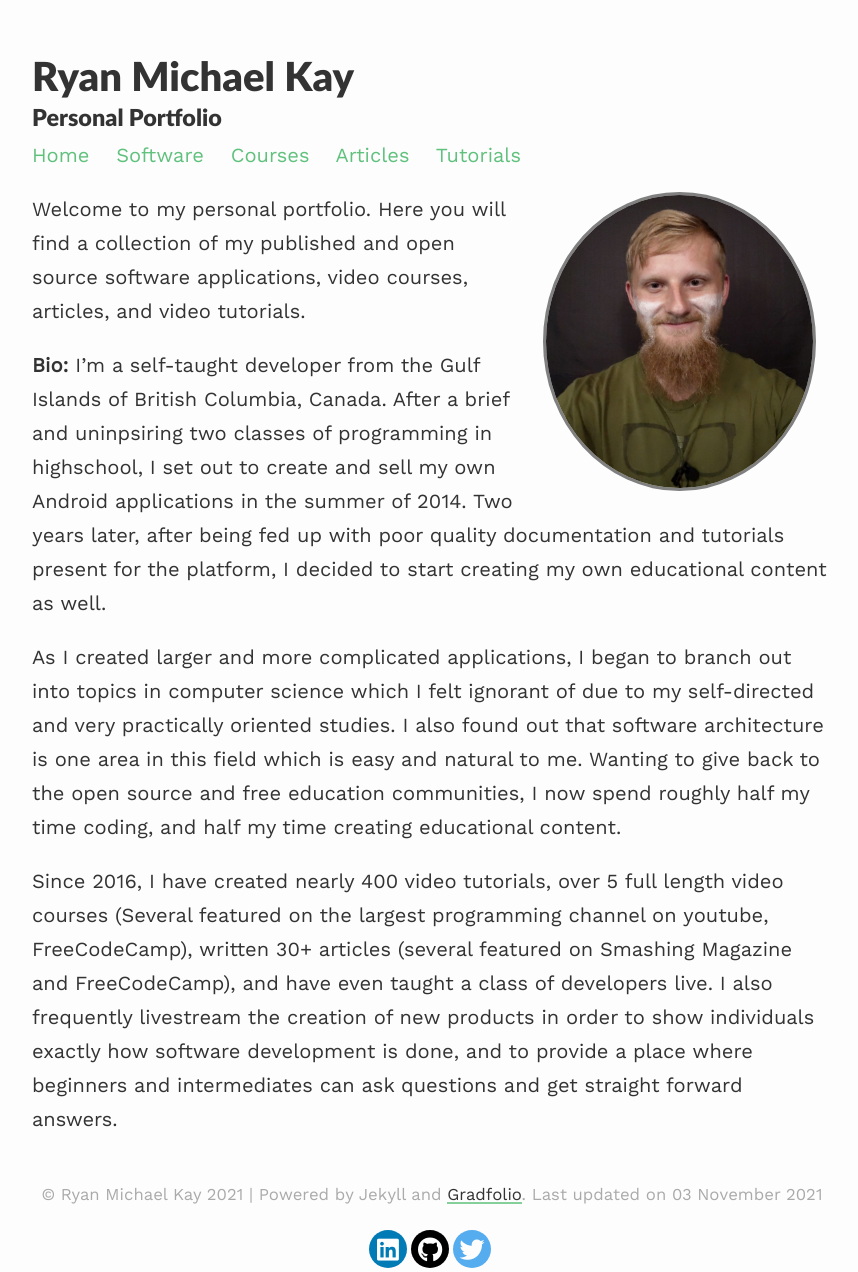
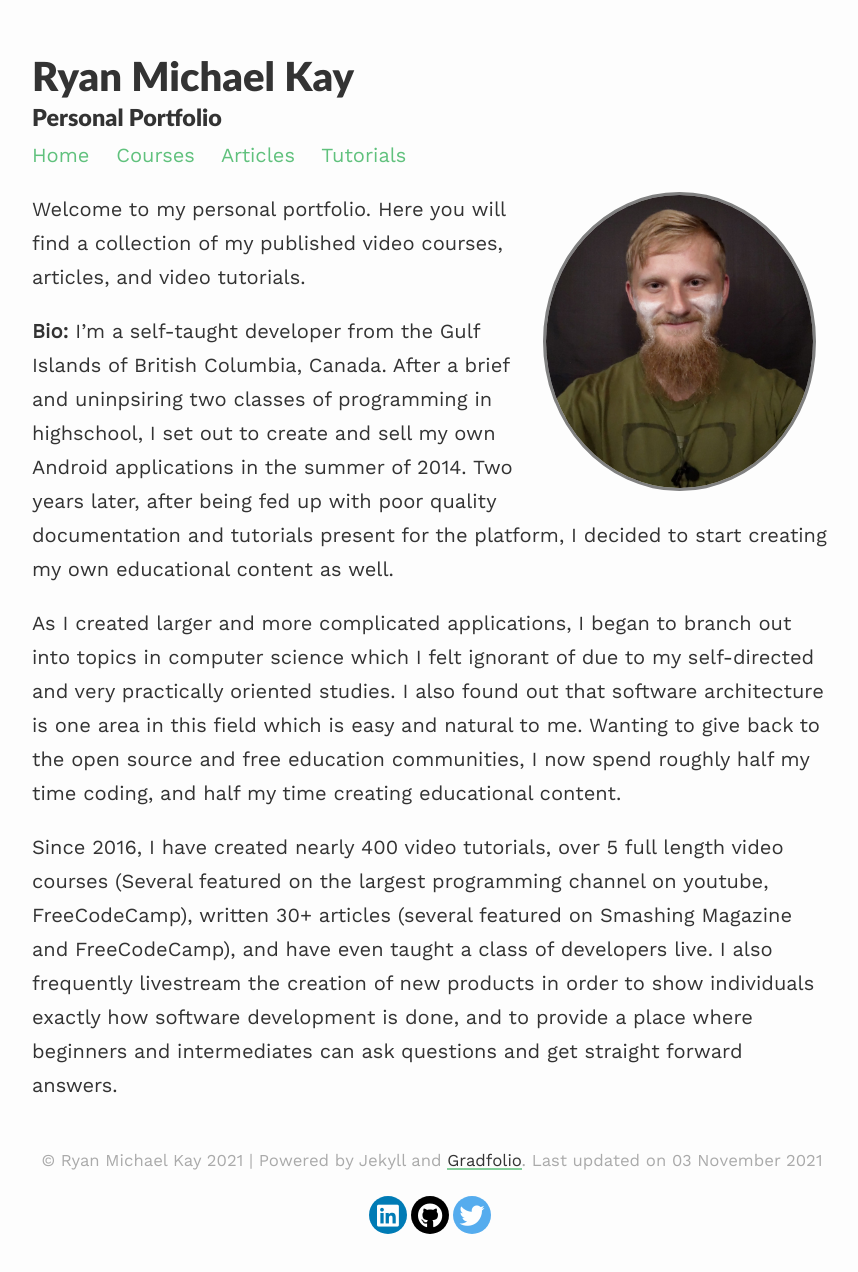
Before and after one commit to BracketCove/BracketCove.github.io, a Jekyll site: the page built from index.md, in a window 1280 px wide. Shown: the whole page, without its empty margins (208-1066 px from the left). Built offline with Jekyll 4.4.1, drawn with Linux system fonts in a browser that asks for light colours; nearby versions of some CDN libraries; after the commit the page ends 1238 px from its top, so only the background shows below that.

Commit message:
removed apps page

```diff
--- a/_includes/navigation.html
+++ b/_includes/navigation.html
@@ -1,6 +1,5 @@
 <div class="links scroll">
         <a href="{{site.baseurl}}/">Home</a>
-        <a href="{{site.baseurl}}/apps/">Software</a>
         <a href="{{site.baseurl}}/courses/">Courses</a>
         <a href="{{site.baseurl}}/articles/">Articles</a>
         <a href="{{site.baseurl}}/tutorials/">Tutorials</a>
--- a/index.md
+++ b/index.md
@@ -7,7 +7,7 @@ profile:
 published: true
 ---
 
-Welcome to my personal portfolio. Here you will find a collection of my published and open source software applications, video courses, articles, and video tutorials.
+Welcome to my personal portfolio. Here you will find a collection of my published video courses, articles, and video tutorials.
 
 **Bio:** I'm a self-taught developer from the Gulf Islands of British Columbia, Canada. After a brief and uninpsiring two classes of programming in highschool, I set out to create and sell my own Android applications in the summer of 2014. Two years later, after being fed up with poor quality documentation and tutorials present for the platform, I decided to start creating my own educational content as well.
 
```
Also changed, not shown: apps.html (deleted, +0 -7 lines), articles.md (renamed from articles.html), courses.md (renamed from courses.html), tutorials.md (renamed from tutorials.html).
